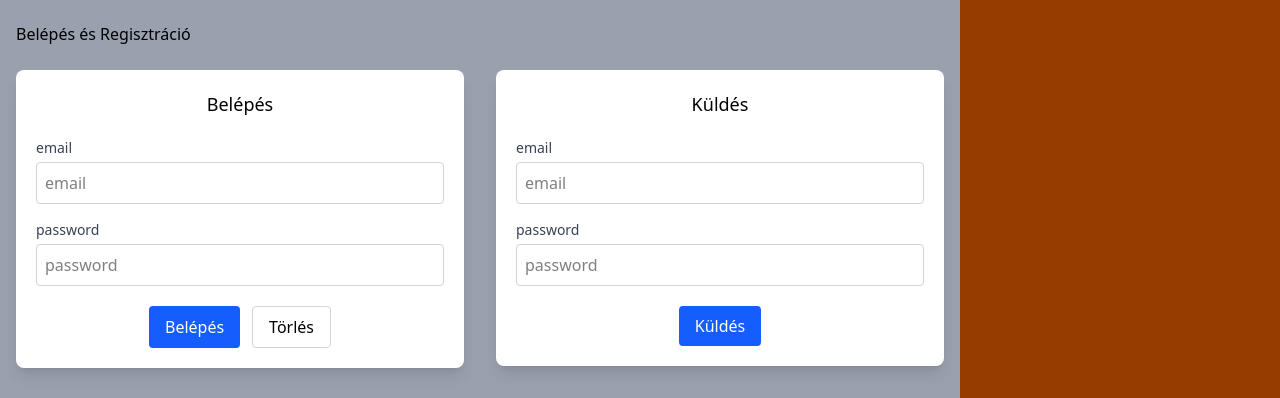
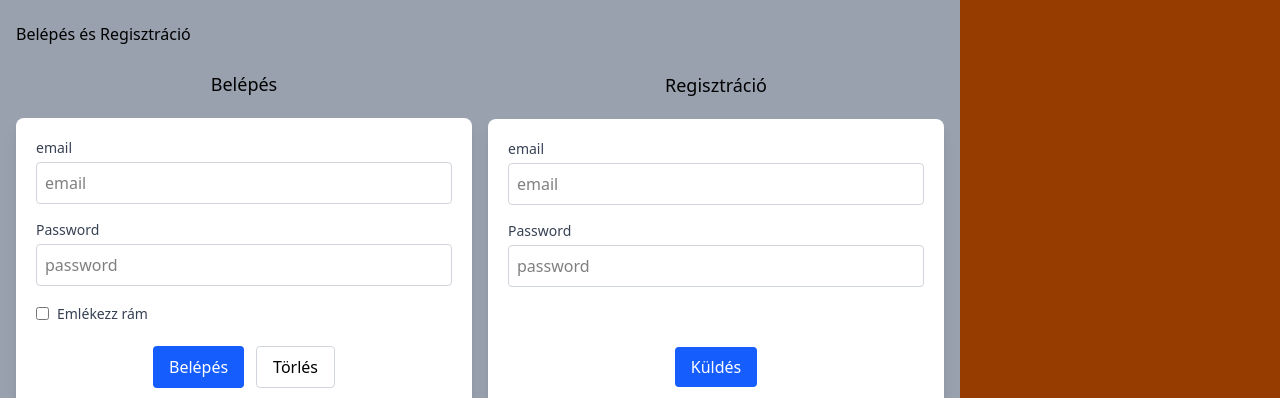
Before and after one commit to TamasDudas/React-videok-kepek, a React (Vite) app: page / in a window 1280 px wide. Shown: the part 547-945 px from the top of the page. Built offline with nearby package versions, Linux system fonts and the light colour scheme.

Commit message:
Add form submit

```diff
--- a/src/components/Account.jsx
+++ b/src/components/Account.jsx
@@ -5,12 +5,16 @@ export default function Account() {
   return (
     <div>
       <h3 className="my-6">Belépés és Regisztráció</h3>
-      <div className=" flex justify-center gap-8 mb-6">
-        <div className="w-1/2">
-          <AccountCard name="Belépés" clear="Törlés" />
+      <div className="grid grid-cols-2 gap-4 mb-6 ">
+        <div>
+          <AccountCard formName="Belépés" btnName="Belépés" clear="Törlés" />
         </div>
-        <div className="w-1/2">
-          <AccountCard name="Küldés" showButton={false} />
+        <div>
+          <AccountCard
+            formName="Regisztráció"
+            btnName="Küldés"
+            isSigin={false}
+          />
         </div>
       </div>
     </div>
--- a/src/components/AccountCard.jsx
+++ b/src/components/AccountCard.jsx
@@ -1,7 +1,54 @@
-export default function AccountCard({ name, clear, showButton = true }) {
+import { useState } from 'react';
+
+export default function AccountCard({
+  formName,
+  btnName,
+  clear,
+  isSigin = true,
+}) {
+  const initialData = {
+    email: '',
+    password: '',
+    checkbox: false,
+  };
+
+  const [formData, setFormData] = useState(initialData);
+
+  const handleData = (e) => {
+    setFormData({ ...formData, [e.target.name]: e.target.value });
+  };
+
+  const handleSubmit = (e) => {
+    e.preventDefault();
+    async function userData(credentials) {
+      return fetch(`${isSigin ? '/login' : '/register'}`, {
+        method: 'POST',
+        headers: {
+          'Content-Type': 'application/json',
+        },
+        body: JSON.stringify(credentials),
+      }).then((data) => data.json());
+    }
+    userData({
+      email: formData.email,
+      password: formData.password,
+      ...(isSigin && { checkbox: formData.checkbox }),
+    })
+      .then((data) => {
+        console.log('Sikeres:', data);
+      })
+      .catch((error) => {
+        console.error('Hiba történt:', error);
+      });
+  };
+
   return (
-    <div className="bg-white p-5 shadow-lg rounded-lg max-w-md mx-auto">
-      <h4 className="mb-5 text-center text-lg font-medium">{name}</h4>
+    <div className="h-full flex flex-col justify-center">
+      <h4 className="mb-5 text-center text-lg font-medium">{formName}</h4>
+      <form
+        className="bg-white p-5 shadow-lg rounded-lg w-full"
+        onSubmit={handleSubmit}
+      >
         <div className="mb-4">
           <label
             htmlFor="email"
@@ -12,6 +59,9 @@ export default function AccountCard({ name, clear, showButton = true }) {
           <input
             type="email"
             placeholder="email"
+            name="email"
+            value={formData.email}
+            onChange={handleData}
             className="w-full p-2 border border-gray-300 rounded focus:outline-none focus:ring-2 focus:ring-blue-500"
           />
         </div>
@@ -20,25 +70,48 @@ export default function AccountCard({ name, clear, showButton = true }) {
             htmlFor="password"
             className="block mb-1 text-sm font-medium text-gray-700"
           >
-          password
+            Password
           </label>
           <input
             type="password"
             placeholder="password"
+            name="password"
+            value={formData.password}
+            onChange={handleData}
             className="w-full p-2 border border-gray-300 rounded focus:outline-none focus:ring-2 focus:ring-blue-500"
           />
         </div>
+        {/* Check box remember me vagy üres hely */}
+        <div className="mb-4 flex items-center h-6">
+          {isSigin ? (
+            <>
+              <input
+                type="checkbox"
+                className="mr-2"
+                name="checkbox"
+                checked={formData.checkbox}
+                onChange={handleData}
+              />
+              <label htmlFor="remember" className="text-sm text-gray-700">
+                Emlékezz rám
+              </label>
+            </>
+          ) : (
+            <div></div>
+          )}
+        </div>
+        {/* Gombok */}
         <div className="flex gap-3 justify-center mt-5">
           <button className="px-4 py-2 bg-blue-600 text-white rounded hover:bg-blue-700 transition-colors">
-          {name}
+            {btnName}
           </button>
-
-        {showButton && (
+          {isSigin && (
             <button className="px-4 py-2 border border-gray-300 bg-white rounded hover:bg-gray-50 transition-colors">
               {clear}
             </button>
           )}
         </div>
+      </form>
     </div>
   );
 }
```
Lines whose indentation alone changed are shown as unchanged.
